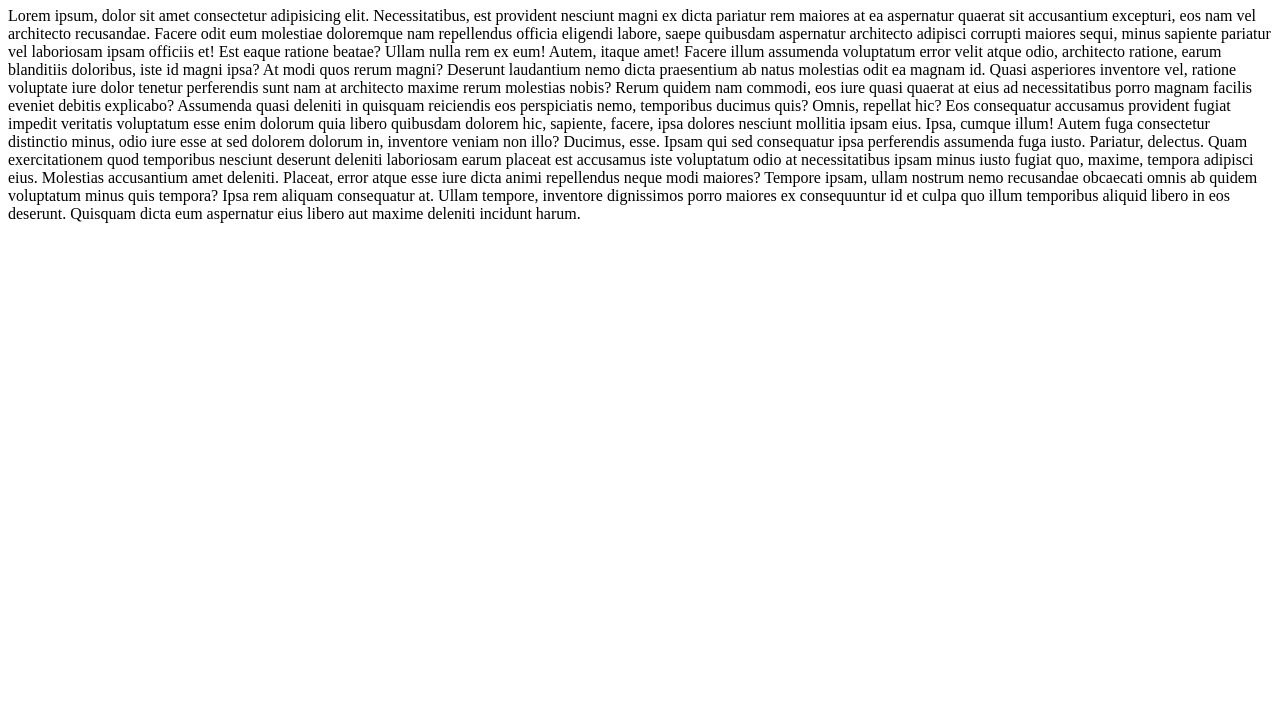
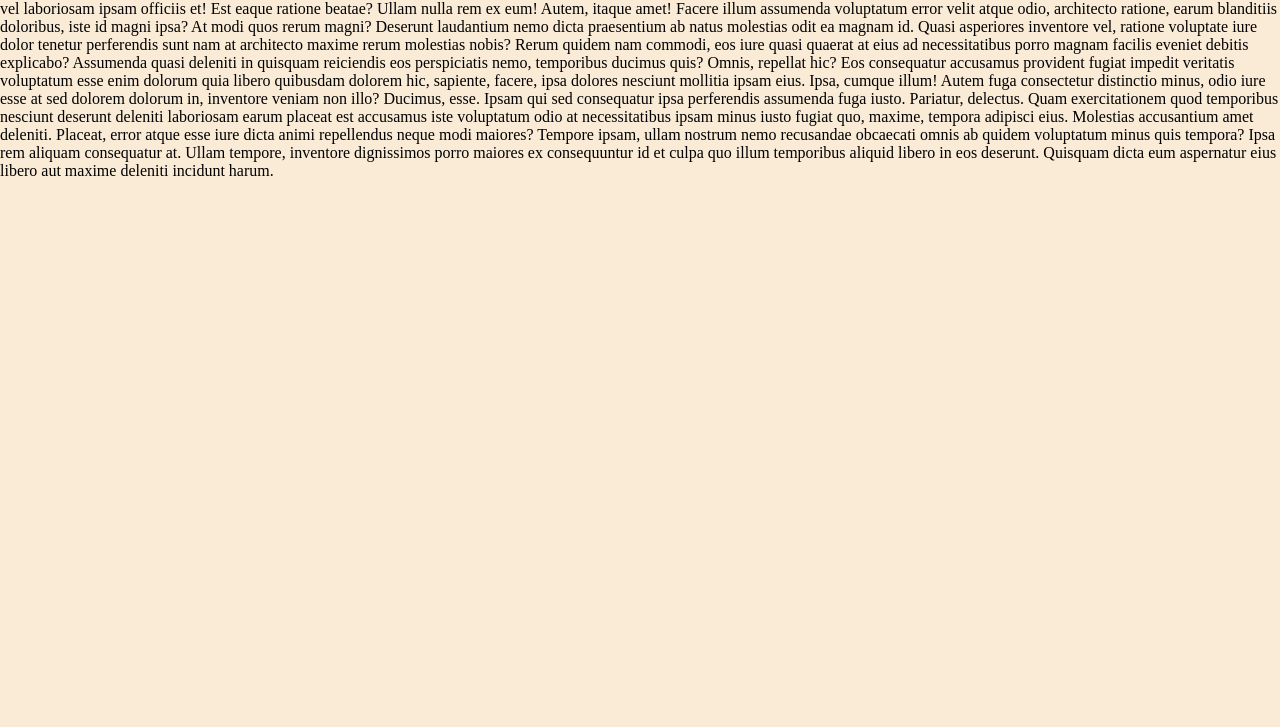
Before and after one commit to noobDeveloper-dot-com/Github-pages-tutorial, a plain HTML site: page index.html in a window 1280 px wide. Shown: the part 73-800 px from the top of the page. Drawn offline with Linux system fonts and the light colour scheme.

Commit message:
Added Styling

```diff
--- a/index.html
+++ b/index.html
@@ -4,6 +4,7 @@
     <meta charset="UTF-8" />
     <meta name="viewport" content="width=device-width, initial-scale=1.0" />
     <title>Document</title>
+    <link rel="stylesheet" href="style.css" />
   </head>
   <body>
     <h1>Hello World</h1>
--- /dev/null
+++ b/style.css
@@ -0,0 +1,13 @@
+*,
+*::before,
+*::after {
+  box-sizing: border-box;
+  margin: 0;
+  padding: 0;
+}
+
+body {
+  min-height: 100vh;
+  overflow: hidden;
+  background-color: antiquewhite;
+}
```
